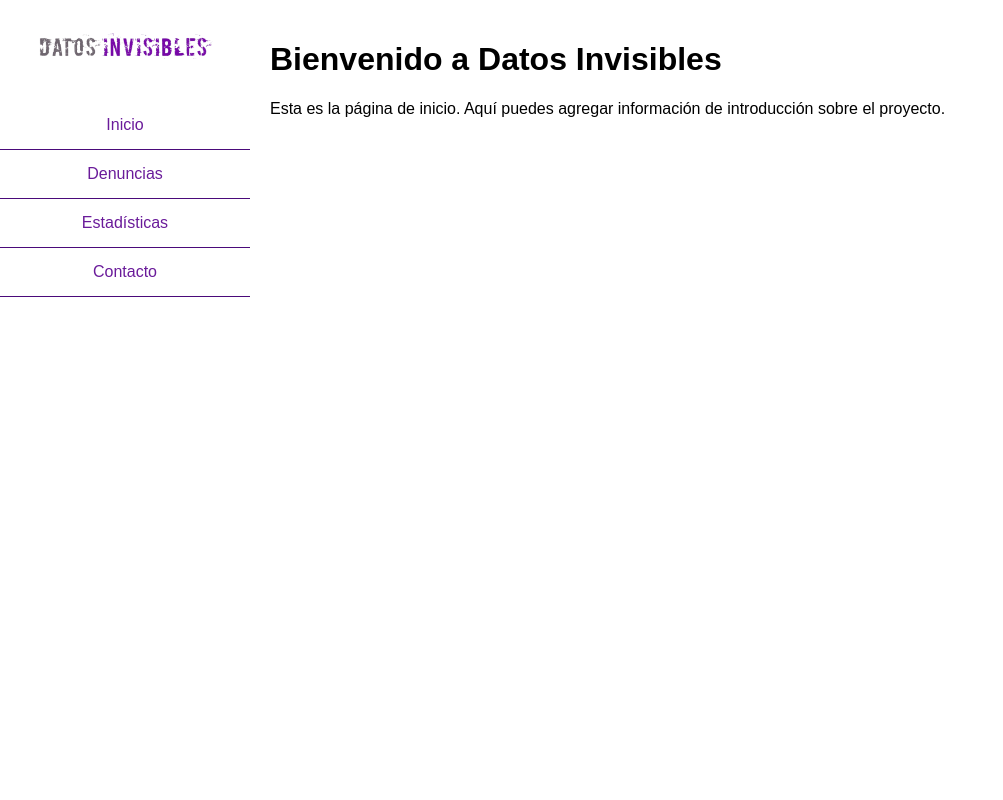
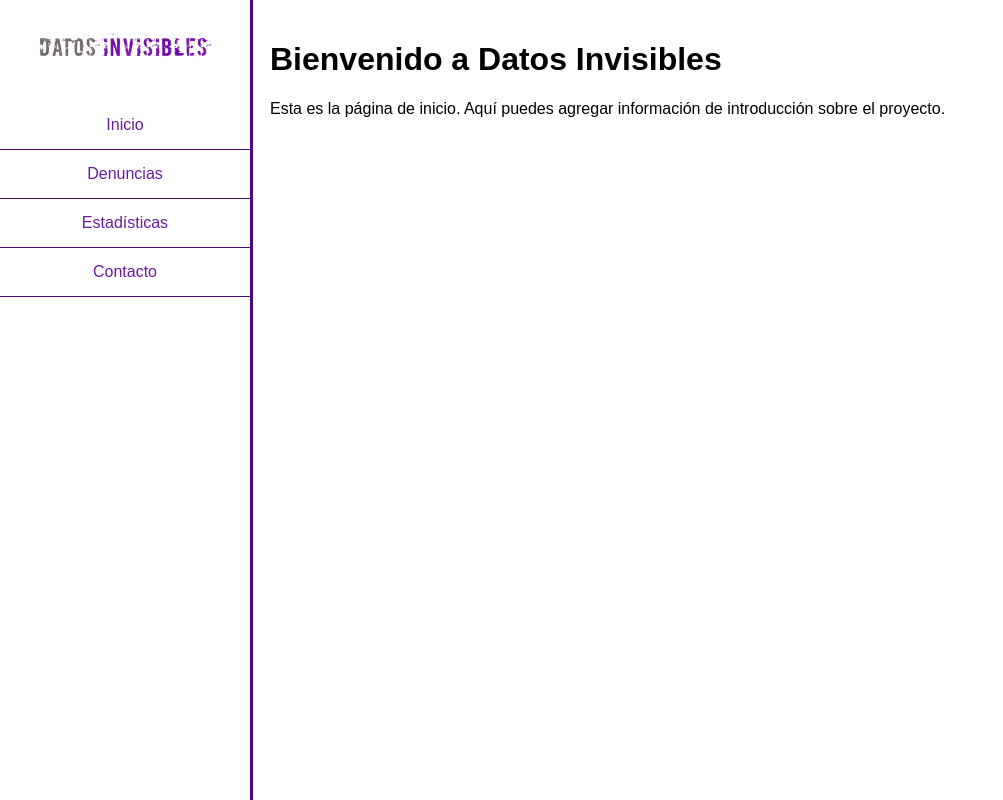
Before and after one commit to astrolaurenflor/datos-invisibles, a plain HTML site: page index.html in a window 1280 px wide. Shown: the whole page, without its empty margins (0-1003 px from the left). Drawn offline with Linux system fonts and the light colour scheme.

Commit message:
Update index.html

```diff
--- a/index.html
+++ b/index.html
@@ -21,6 +21,7 @@
             height: 100%;
             padding-top: 20px;
             text-align: center; /* Centrar contenido */
+            border-right: 3px solid #4A0A7A;
         }
 
         .sidebar img {
```
